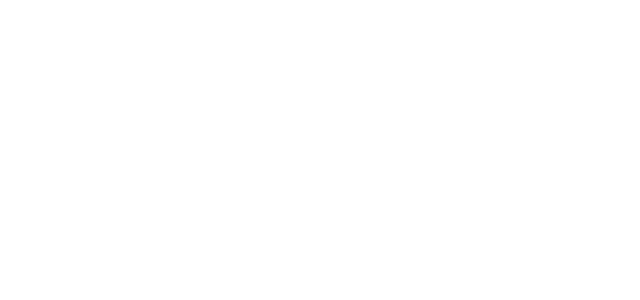
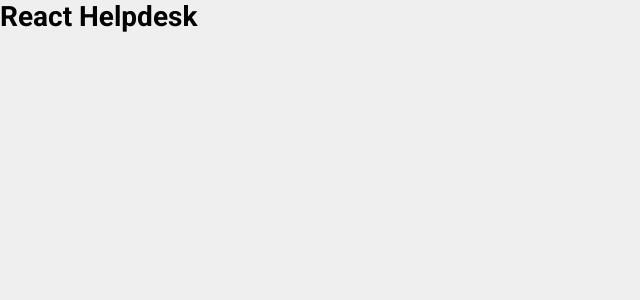
Before and after one commit to dswilmar/react-helpdesk, a React (Create React App) app: page / in a window 1280 px wide. Shown: the top 300 px of the page, without its empty margins (0-640 px from the left). Built offline with nearby package versions, Linux system fonts and the light colour scheme.

Commit message:
resetando estilos

```diff
--- a/src/App.js
+++ b/src/App.jsx
@@ -1,7 +1,7 @@
 function App() {
   return (
     <div>
-
+      <h1>React Helpdesk</h1>
     </div>
   );
 }
--- /dev/null
+++ b/src/index.css
@@ -0,0 +1,32 @@
+@import url('https://fonts.googleapis.com/css2?family=Roboto:wght@400;700&display=swap');
+
+* {
+    margin: 0;
+    padding: 0;
+    box-sizing: border-box;
+}
+
+*:focus {
+    outline: 0;
+}
+
+html, body, #root {
+    height: 100%;
+}
+
+body {
+    font: 14px 'Roboto', sans-serif;
+    background-color: #EFEFEF;
+}
+
+a {
+    text-decoration: none;
+}
+
+ul {
+    list-style: none;
+}
+
+button {
+    cursor: pointer;
+}
--- a/src/index.js
+++ b/src/index.js
@@ -1,6 +1,7 @@
 import React from 'react';
 import ReactDOM from 'react-dom/client';
 import App from './App';
+import './index.css';
 
 const root = ReactDOM.createRoot(document.getElementById('root'));
 root.render(
```
